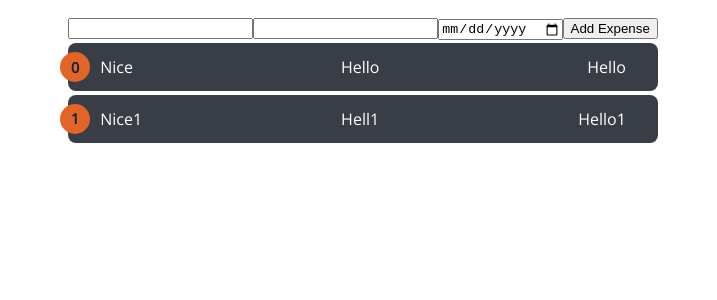
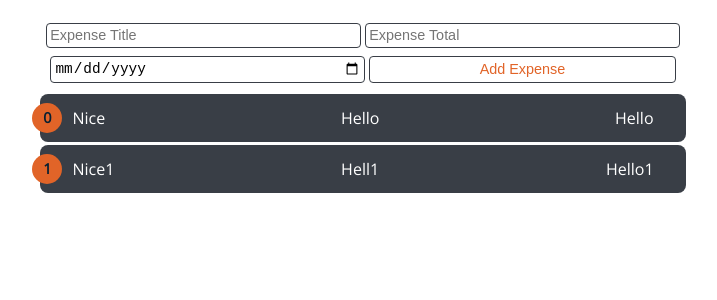
Before and after one commit to mankirats/Expense-Manager, a React (Create React App) app: page / in a window 1280 px wide. Shown: the top 300 px of the page, without its empty margins (277-994 px from the left). Built offline with nearby package versions, Linux system fonts and the light colour scheme.

Commit message:
Styled component fixed

```diff
--- a/src/Forms/AddExpense.js
+++ b/src/Forms/AddExpense.js
@@ -1,4 +1,35 @@
 import React, { useState } from "react";
+import styled from "styled-components";
+
+const InputField = styled.input`
+    width: 48%;
+    outline: none;
+    font-size: 0.9rem;
+    border: 1px solid #393e46;
+    border-radius: 4px;
+    margin: 4px 2px;
+    padding: 0.2rem;
+`;
+const SubmitButton = styled.button`
+    margin: 4px 2px;
+    padding: 0.3rem;
+    color: #e16428;
+    border: 10px solid white;
+    width: 48%;
+    outline: none;
+    font-size: 0.9rem;
+    border: 1px solid #393e46;
+    border-radius: 4px;
+    background: none;
+`;
+
+const StyledForm = styled.form`
+    padding: 0.2rem;
+    display: flex;
+    justify-content: center;
+    align-items: center;
+    flex-wrap: wrap;
+`;
 
 function AddExpense(props) {
     const [expenseItem, setExpenseItem] = useState({
@@ -16,12 +47,13 @@ function AddExpense(props) {
     };
     return (
         <>
-            <form onSubmit={submitForm}>
-                <input
+            <StyledForm onSubmit={submitForm}>
+                <InputField
                     type="text"
                     name="title"
                     id="title"
                     value={expenseItem.expenseTitle}
+                    placeholder="Expense Title"
                     onChange={(e) =>
                         setExpenseItem((prevState) => ({
                             ...prevState,
@@ -30,10 +62,11 @@ function AddExpense(props) {
                     }
                 />
 
-                <input
+                <InputField
                     type="number"
                     name="total"
                     id="total"
+                    placeholder="Expense Total"
                     value={expenseItem.expenseTotal}
                     onChange={(e) =>
                         setExpenseItem((prevState) => ({
@@ -43,10 +76,11 @@ function AddExpense(props) {
                     }
                 />
 
-                <input
+                <InputField
                     type="date"
                     name="date"
                     id="date"
+                    placeholder="Expense Date"
                     value={expenseItem.expenseDate}
                     onChange={(e) =>
                         setExpenseItem((prevState) => ({
@@ -56,8 +90,8 @@ function AddExpense(props) {
                     }
                 />
 
-                <button type="submit">Add Expense</button>
-            </form>
+                <SubmitButton type="submit">Add Expense</SubmitButton>
+            </StyledForm>
         </>
     );
 }
```
